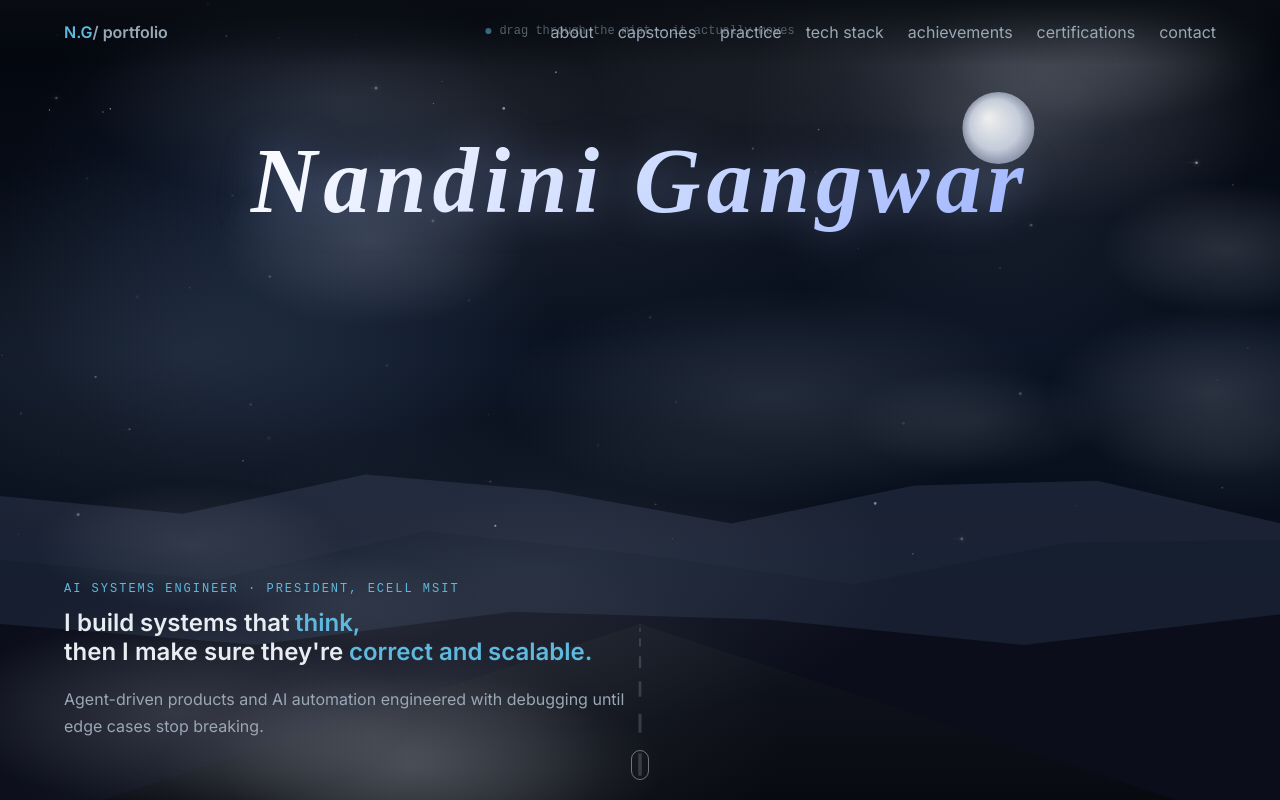
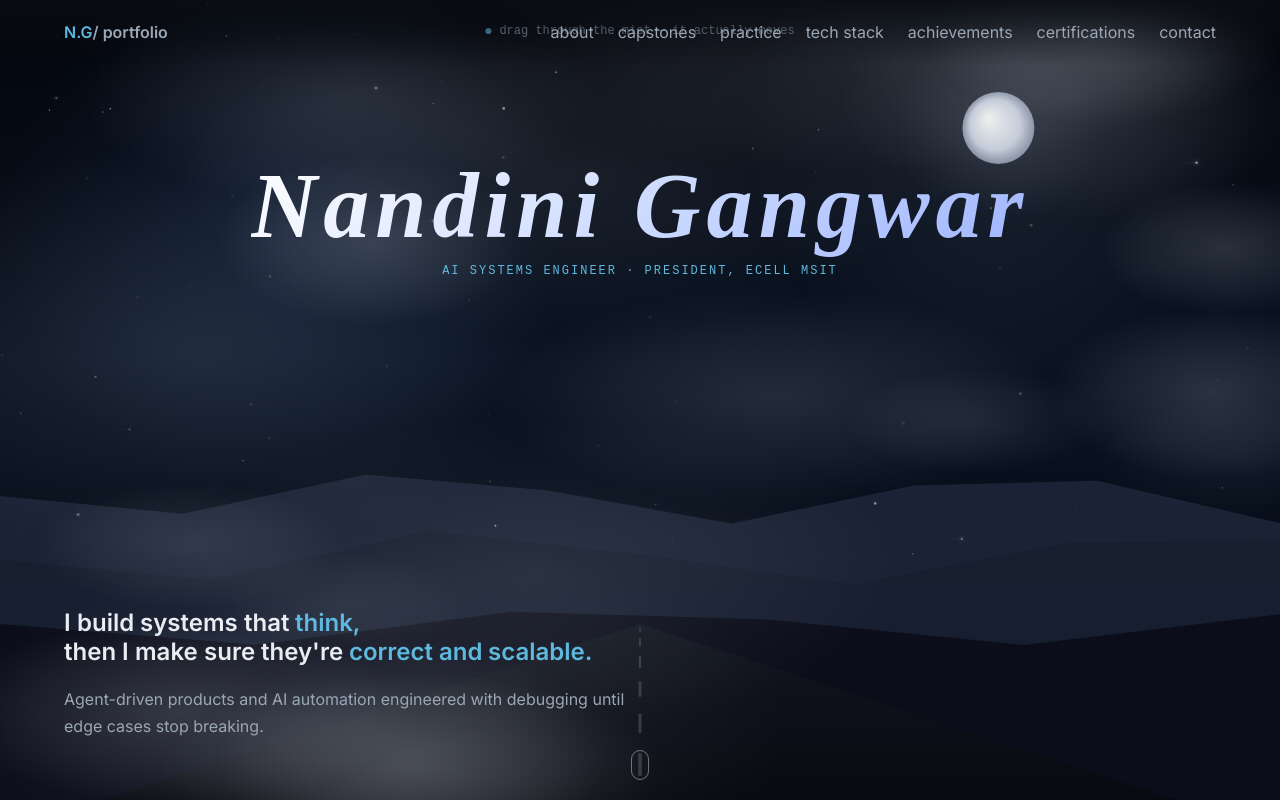
Before and after one commit to NANDINIS898/react-portfolio, a React (Create React App) app: page / in a window 1280 px wide. Shown: the top 800 px of the page. Built offline with nearby package versions, Linux system fonts and the light colour scheme.

Commit message:
finishing chnages

```diff
--- a/src/App.css
+++ b/src/App.css
@@ -150,34 +150,41 @@ a, button {
    or merge into the existing @import url(...) line if you prefer one import. */
 @import url('https://fonts.googleapis.com/css2?family=Cormorant+Garamond:ital,wght@1,500;1,600&family=Space+Mono:wght@400;700&display=swap');
 
-.signature-layer {
-  position: absolute;
-  top: 16%;
-  left: 50%;
-  transform: translateX(-50%);
-  z-index: 3;
-  pointer-events: none;
-  width: 92%;
-  text-align: center;
-}
-
 .signature-name {
   font-family: 'Cormorant Garamond', serif;
   font-style: italic;
   font-weight: 600;
-  /* clamp scales down aggressively on narrow screens so both words
-     always sit on one line without wrapping or overflowing */
   font-size: clamp(28px, 7.2vw, 110px);
   letter-spacing: clamp(2px, 0.6vw, 6px);
   white-space: nowrap;
   background: linear-gradient(135deg, #ffffff, #c9d8ff 55%, #9fb4ff);
   -webkit-background-clip: text;
-  background-clip: text;
   color: transparent;
-  filter: drop-shadow(0 0 20px rgba(160, 180, 255, 0.35));
-  margin: 0;
   display: inline-block;
+  animation: floatName 4s ease-in-out infinite;
 }
+
+@keyframes floatName {
+  0%,100% {
+    transform: translateY(0px);
+  }
+  50% {
+    transform: translateY(-8px);
+  }
+}
+
+.signature-layer {
+  position: absolute;
+  top: 28%;   /* was 16% */
+  left: 50%;
+  transform: translate(-50%, -50%);
+  z-index: 3;
+  pointer-events: none;
+  width: 100%;
+  text-align: center;
+}
+
+
 
 /* extra-narrow phones: drop letter-spacing further before ever wrapping */
 @media (max-width: 420px) {
@@ -204,14 +211,7 @@ a, button {
   stroke-dashoffset:2600;
 }
 
-.hero-copy{
-  position:absolute;
-  left:0;
-  right:0;
-  bottom:0;
-  padding:0 5vw 60px;
-  z-index:5;
-}
+.hero-copy{ position:absolute; left:0; right:0; bottom:0; padding:0 5vw 60px; z-index:5; }
 
 .eyebrow{
   font-family:'Space Mono', monospace;
--- a/src/App.js
+++ b/src/App.js
@@ -94,6 +94,9 @@ function App() {
 
         <div className="signature-layer">
   <h1 className="signature-name">Nandini Gangwar</h1>
+  <div className="eyebrow">
+            AI Systems Engineer · President, eCell MSIT
+          </div>
 </div>
 
 
@@ -107,9 +110,7 @@ function App() {
         </div>
 
         <div className="hero-copy">
-          <div className="eyebrow">
-            AI Systems Engineer · President, eCell MSIT
-          </div>
+
 
           <AnimatedHeadline
             parts={[
```
